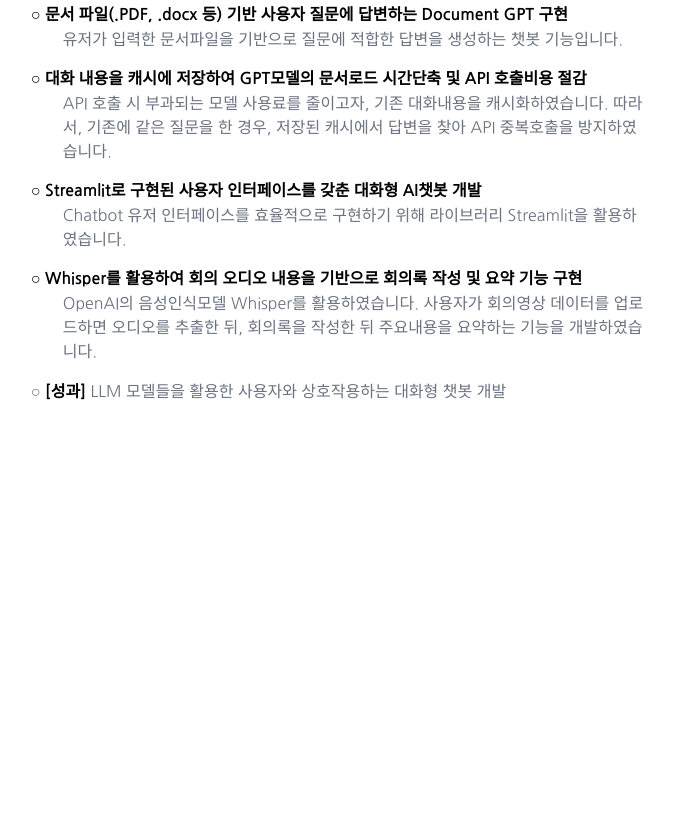
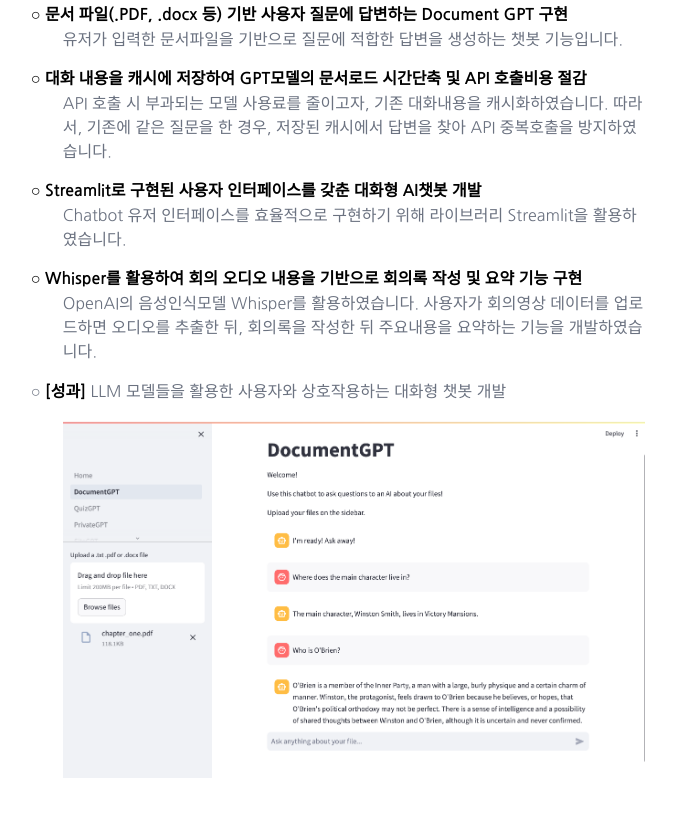
Before and after one commit to DAWUNHAN/portfolio, a plain HTML site: page index.html in a window 1280 px wide. Shown: the part 3400-4216 px from the top of the page, without its empty margins (302-978 px from the left). Before the commit the page ends 3920 px from the top, so only its background shows below. Drawn offline with nearby package versions, Linux system fonts and the light colour scheme.

Commit message:
Add documentGPT img

```diff
--- a/index.html
+++ b/index.html
@@ -342,6 +342,7 @@
           <p class="mb-4 text-base font-normal text-gray-500 dark:text-gray-400">
             ○ <span class="text-black">[성과] </span>LLM 모델들을 활용한 사용자와 상호작용하는 대화형 챗봇 개발</span>
           </p>
+          <img src="img/DocumentGPT.png" alt="documentGPT 이미지" class="mb-4 desc-img">
         </li>
 
       </ol>
```
